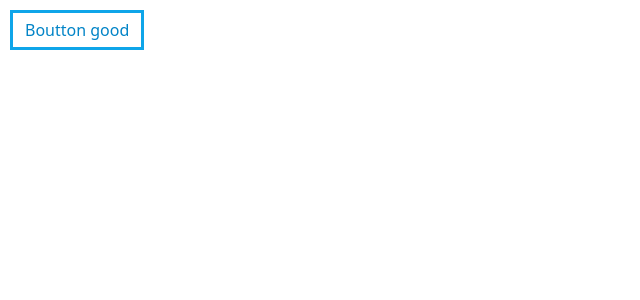
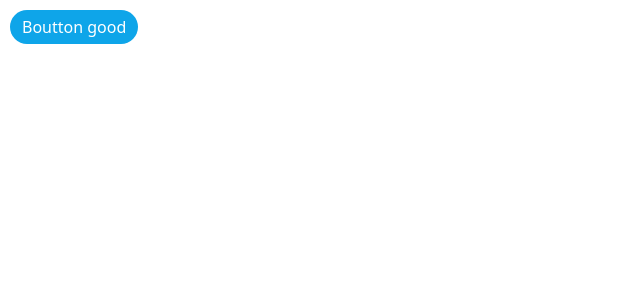
Before and after one commit to pharos-lab/lantern, a Vue app: page / in a window 1280 px wide. Shown: the top 300 px of the page, without its empty margins (0-640 px from the left). Built offline with nearby package versions, Linux system fonts and the light colour scheme.

Commit message:
add rounded classes

```diff
--- a/src/App.vue
+++ b/src/App.vue
@@ -1,6 +1,6 @@
 <template>
   <div class="test">
-    <LButton>Boutton good</LButton>
+    <LButton color="blue" rounded="pills">Boutton good</LButton>
   </div>
 </template>
 
--- a/src/components/LButton.vue
+++ b/src/components/LButton.vue
@@ -1,5 +1,5 @@
 <template>
-  <button class="l-button blue-outlined">
+  <button class="l-button" :class="[colorClass, roundedClass]">
     <slot>Click me</slot>
   </button>
 </template>
@@ -7,6 +7,7 @@
 <script setup>
 import { ref, computed } from 'vue';
 import '@/colors.css';
+import '@/rounded.css';
 
 const props = defineProps({
   color: {
@@ -18,23 +19,33 @@ const props = defineProps({
   },
   mode: {
     type: String,
-    default: 'plain',
+    default: 'normal',
     validator(value) {
       // The value must match one of these strings
-      return ['plain', 'light', 'outlined'].includes(value);
+      return ['normal', 'light', 'outlined'].includes(value);
     },
   },
   rounded: {
     type: String,
     validator(value) {
       // The value must match one of these strings
-      return ['none', 'normal', 'medium', 'large'].includes(value);
+      return ['none', 'normal', 'medium', 'large', 'pills'].includes(value);
     },
   },
   hover: {
     type: Boolean,
     default: false,
   },
+});
+
+const colorClass = computed(() => {
+  return props.mode == 'normal'
+    ? `${props.color}`
+    : `${props.color}-${props.mode}`;
+});
+
+const roundedClass = computed(() => {
+  return `rounded-${props.rounded}`;
 });
 </script>
 
--- /dev/null
+++ b/src/rounded.css
@@ -0,0 +1,19 @@
+.rounded-none {
+  border-radius: 0px;
+}
+
+.rounded-normal {
+  border-radius: 4px;
+}
+
+.rounded-medium {
+  border-radius: 6px;
+}
+
+.rounded-large {
+  border-radius: 8px;
+}
+
+.rounded-pills {
+  border-radius: 9999px;
+}
```
